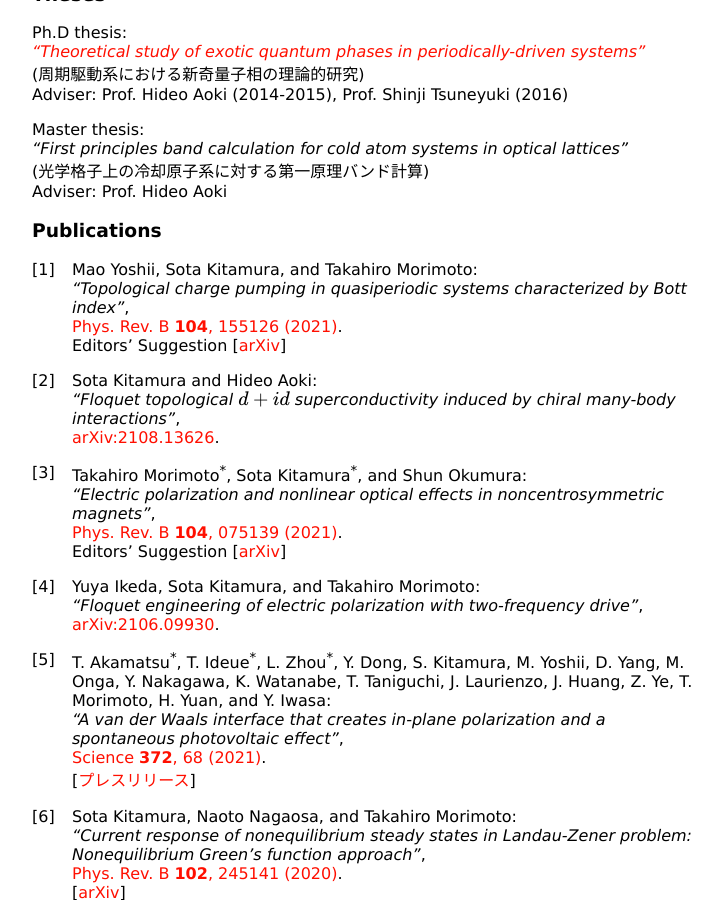
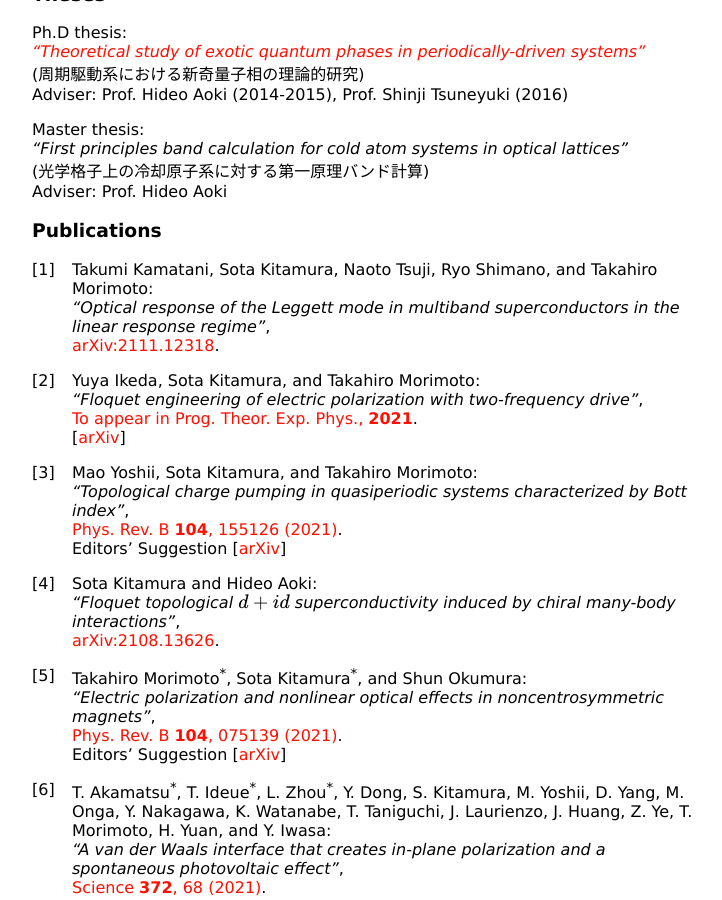
Before and after one commit to sotaph/sotaph.github.io, a Jekyll site: the page built from index.md, in a window 1280 px wide and 900 px high, scrolled down 866 px. Shown: the whole window, without its empty margins (258-980 px from the left). Built offline with Jekyll 4.4.1, drawn with Linux system fonts in a browser that asks for light colours; nearby versions of some CDN libraries; formulas are drawn with MathJax 3; a style sheet for code colours, icons or effects is not loaded; some of the changed text lies outside the part shown.

Commit message:
update publist

```diff
--- a/index.md
+++ b/index.md
@@ -51,6 +51,16 @@ Adviser: Prof. Hideo Aoki
 
 ### Publications
 
+
+1. Takumi Kamatani, Sota Kitamura, Naoto Tsuji, Ryo Shimano, and Takahiro Morimoto:
+_"Optical response of the Leggett mode in multiband superconductors in the linear response regime"_,
+[arXiv:2111.12318](https://arxiv.org/abs/2111.12318).
+
+1. Yuya Ikeda, Sota Kitamura, and Takahiro Morimoto:
+_"Floquet engineering of electric polarization with two-frequency drive"_,
+[To appear in Prog. Theor. Exp. Phys., **2021**](https://doi.org/10.1093/ptep/ptab127).
+[[arXiv](https://arxiv.org/abs/2106.09930)]
+
 1. Mao Yoshii, Sota Kitamura, and Takahiro Morimoto:
 _"Topological charge pumping in quasiperiodic systems characterized by Bott index"_,
 [Phys. Rev. B **104**, 155126 (2021)](https://journals.aps.org/prb/abstract/10.1103/PhysRevB.104.155126).
@@ -64,10 +74,6 @@ _"Floquet topological $d+id$ superconductivity induced by chiral many-body inter
 _"Electric polarization and nonlinear optical effects in noncentrosymmetric magnets"_,
 [Phys. Rev. B **104**, 075139 (2021)](https://journals.aps.org/prb/abstract/10.1103/PhysRevB.104.075139).
 Editors' Suggestion [[arXiv](https://arxiv.org/abs/2104.11418)]
-
-1. Yuya Ikeda, Sota Kitamura, and Takahiro Morimoto:
-_"Floquet engineering of electric polarization with two-frequency drive"_,
-[arXiv:2106.09930](https://arxiv.org/abs/2106.09930).
 
 1. T. Akamatsu<sup>\*</sup>, T. Ideue<sup>\*</sup>, L. Zhou<sup>\*</sup>, Y. Dong, S. Kitamura, M. Yoshii, D. Yang, M. Onga, Y. Nakagawa, K. Watanabe, T. Taniguchi, J. Laurienzo, J. Huang, Z. Ye, T. Morimoto, H. Yuan, and Y. Iwasa:
 _"A van der Waals interface that creates in-plane polarization and a spontaneous photovoltaic effect"_,
@@ -107,9 +113,9 @@ _"Spin Hall effect in 2D metallic delafossite PtCoO<sub>2</sub> and vicinity top
 
 1. Chanchal Sow, Shingo Yonezawa, Sota Kitamura, Takashi Oka, Kazuhiko Kuroki, Fumihiko Nakamura, and Yoshiteru Maeno:
 _"Current-induced strong diamagnetism in the Mott insulator Ca<sub>2</sub>RuO<sub>4</sub>"_,
-[Science **358**, 1084-1087 (2017)](http://science.sciencemag.org/content/358/6366/1084).
+[Science **358**, 1084-1087 (2017)](https://www.science.org/doi/10.1126/science.aah4297).
 [[arXiv](https://arxiv.org/abs/1610.02222)] [[プレスリリース](http://www.kyoto-u.ac.jp/ja/research/research_results/2017/171124_1.html)] [[日刊工業新聞](https://www.nikkan.co.jp/articles/view/00451939)]
-**This article has been retracted:** see [Science **368**, 376 (2020)](https://science.sciencemag.org/content/368/6489/376.1)
+**This article has been retracted:** see [Science **368**, 376 (2020)](https://www.science.org/doi/10.1126/science.abc0469)
 
 
 1. Leda Bucciantini, Sthitadhi Roy, Sota Kitamura, and Takashi Oka:
@@ -142,6 +148,7 @@ _"Interaction-Driven Topological Insulator in Fermionic Cold Atoms on an Optical
 
 ### 担当講義
 
+- 2021年度A1A2 木曜13:00-16:40 数学及力学演習 (物理工学科)
 - 2021年度S1S2 金曜14:55-16:55 数学2D演習 (物理工学科、計数工学科)
 - 2020年度S1S2 水曜13:00-15:00 数学2B演習 (機械情報工学科、航空宇宙工学科)
 - 2020年度S1S2 金曜14:55-16:55 数学2D演習 (物理工学科、計数工学科)
```
